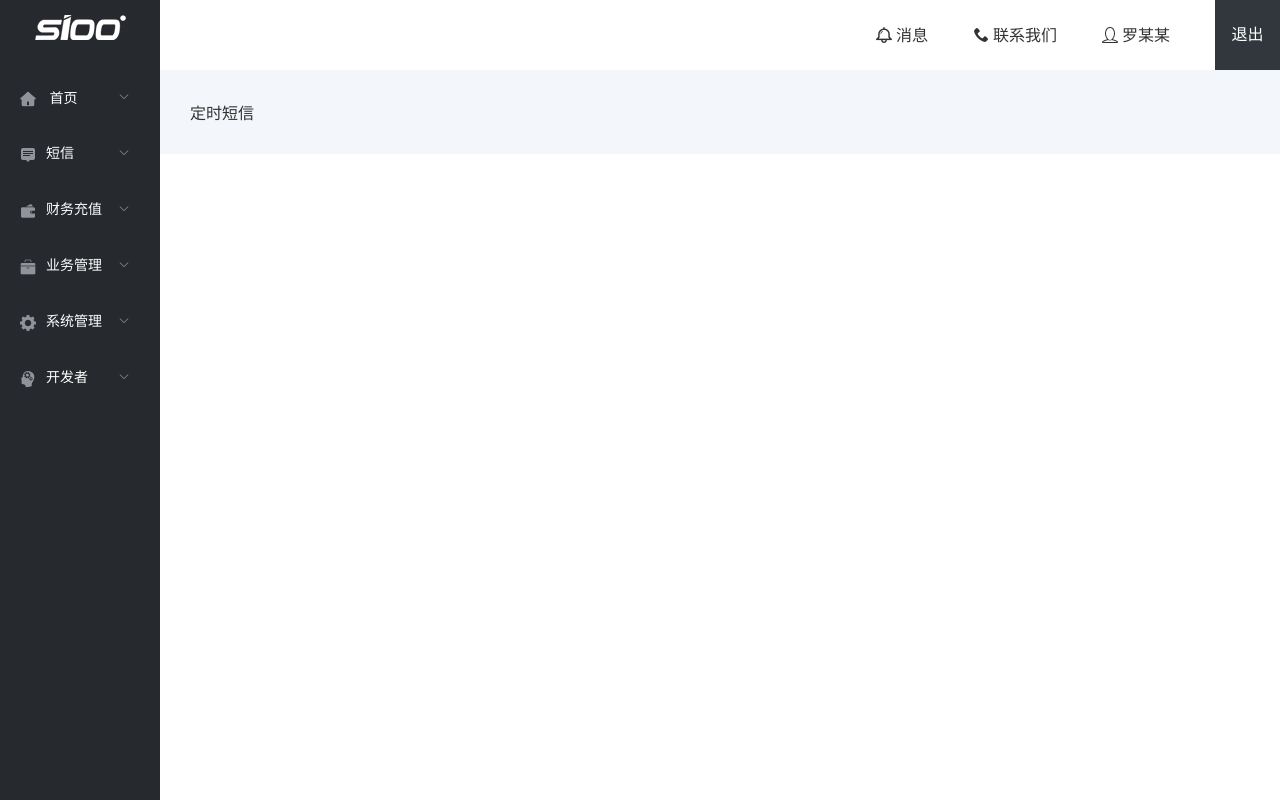
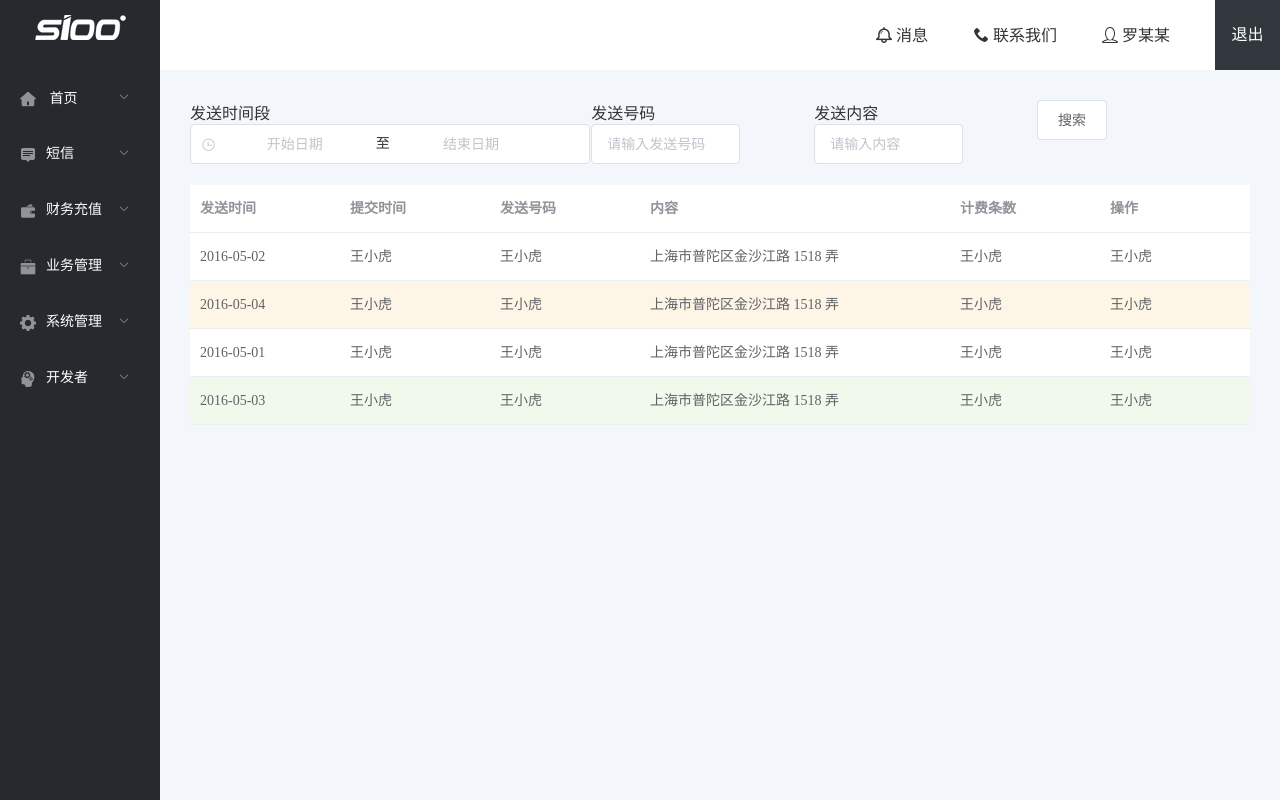
Before and after one commit to kule2018/vue-admin-stepbystep, a Vue app: page /timedSMS in a window 1280 px wide. Built offline with nearby package versions, Linux system fonts and the light colour scheme.

Commit message:
定时短信

```diff
--- a/src/components/ShortMessage/ReplySMS.vue
+++ b/src/components/ShortMessage/ReplySMS.vue
@@ -1,11 +1,148 @@
 <template>
-	<div>
-		短信回复
+	<div id="timedSMS">
+		<div class="timed-search">
+			<el-row :gutter="10">
+				<el-col :span="9">
+					<div class="block">
+						<span class="demonstration">发送时间段</span>
+						<el-date-picker v-model="value5" type="datetimerange" :picker-options="pickerOptions2" range-separator="至"
+						 start-placeholder="开始日期" end-placeholder="结束日期" align="right">
+						</el-date-picker>
+					</div>
+				</el-col>
+				<el-col :span="5">
+					<div class="s-number">
+						<span>发送号码</span>
+						<el-input v-model="input" placeholder="请输入发送号码"></el-input>
+					</div>
+				</el-col>
+				<el-col :span="5">
+					<div class="s-n">
+						<span>发送内容</span>
+						<el-input v-model="input" placeholder="请输入内容"></el-input>
+					</div>
+				</el-col>
+       <el-col :span="1">
+				 <el-button>搜索</el-button>
+			 </el-col>
+			</el-row>
+		</div>
+		<div class="timed-table">
+			 <el-table
+    :data="tableData2"
+    style="width: 100%"
+    :row-class-name="tableRowClassName">
+    <el-table-column
+      prop="date"
+      label="接受时间"
+      width="150">
+    </el-table-column>
+    <el-table-column
+      prop="name"
+      label="发送人"
+      width="150">
+    </el-table-column>
+		<el-table-column
+			prop="name"
+			label="发送号码"
+			width="150">
+		</el-table-column>
+
+    <el-table-column
+      prop="address"
+      label="内容">
+    </el-table-column>
+
+		<el-table-column
+			prop="name"
+			label="操作"
+			width="150">
+		</el-table-column>
+  </el-table>
+		</div>
 	</div>
 </template>
 
 <script>
+	export default {
+		data() {
+			return {
+				 tableData2: [{
+          date: '2016-05-02',
+          name: '王小虎',
+          address: '上海市普陀区金沙江路 1518 弄',
+        }, {
+          date: '2016-05-04',
+          name: '王小虎',
+          address: '上海市普陀区金沙江路 1518 弄'
+        }, {
+          date: '2016-05-01',
+          name: '王小虎',
+          address: '上海市普陀区金沙江路 1518 弄',
+        }, {
+          date: '2016-05-03',
+          name: '王小虎',
+          address: '上海市普陀区金沙江路 1518 弄'
+        }],
+				pickerOptions2: {
+					shortcuts: [{
+						text: '最近一周',
+						onClick(picker) {
+							const end = new Date();
+							const start = new Date();
+							start.setTime(start.getTime() - 3600 * 1000 * 24 * 7);
+							picker.$emit('pick', [start, end]);
+						}
+					}, {
+						text: '最近一个月',
+						onClick(picker) {
+							const end = new Date();
+							const start = new Date();
+							start.setTime(start.getTime() - 3600 * 1000 * 24 * 30);
+							picker.$emit('pick', [start, end]);
+						}
+					}, {
+						text: '最近三个月',
+						onClick(picker) {
+							const end = new Date();
+							const start = new Date();
+							start.setTime(start.getTime() - 3600 * 1000 * 24 * 90);
+							picker.$emit('pick', [start, end]);
+						}
+					}]
+				},
+				value4: [new Date(2000, 10, 10, 10, 10), new Date(2000, 10, 11, 10, 10)],
+				value5: ''
+			};
+		},
+		methods: {
+      tableRowClassName({row, rowIndex}) {
+        if (rowIndex === 1) {
+          return 'warning-row';
+        } else if (rowIndex === 3) {
+          return 'success-row';
+        }
+        return '';
+      }
+    }
+	};
 </script>
 
 <style>
+	.el-scrollbar__view {
+		height: 100%;
+	}
+	.el-input {
+		width: 70%;
+	}
+	 .el-table .warning-row {
+    background: oldlace;
+  }
+
+  .el-table .success-row {
+    background: #f0f9eb;
+  }
+	.timed-table {
+		margin-top: 21px;
+	}
 </style>
--- a/src/components/ShortMessage/TimedSMS.vue
+++ b/src/components/ShortMessage/TimedSMS.vue
@@ -1,11 +1,153 @@
 <template>
-	<div>
-		定时短信
+	<div id="timedSMS">
+		<div class="timed-search">
+			<el-row :gutter="10">
+				<el-col :span="9">
+					<div class="block">
+						<span class="demonstration">发送时间段</span>
+						<el-date-picker v-model="value5" type="datetimerange" :picker-options="pickerOptions2" range-separator="至"
+						 start-placeholder="开始日期" end-placeholder="结束日期" align="right">
+						</el-date-picker>
+					</div>
+				</el-col>
+				<el-col :span="5">
+					<div class="s-number">
+						<span>发送号码</span>
+						<el-input v-model="input" placeholder="请输入发送号码"></el-input>
+					</div>
+				</el-col>
+				<el-col :span="5">
+					<div class="s-n">
+						<span>发送内容</span>
+						<el-input v-model="input" placeholder="请输入内容"></el-input>
+					</div>
+				</el-col>
+       <el-col :span="1">
+				 <el-button>搜索</el-button>
+			 </el-col>
+			</el-row>
+		</div>
+		<div class="timed-table">
+			 <el-table
+    :data="tableData2"
+    style="width: 100%"
+    :row-class-name="tableRowClassName">
+    <el-table-column
+      prop="date"
+      label="发送时间"
+      width="150">
+    </el-table-column>
+    <el-table-column
+      prop="name"
+      label="提交时间"
+      width="150">
+    </el-table-column>
+		<el-table-column
+			prop="name"
+			label="发送号码"
+			width="150">
+		</el-table-column>
+
+    <el-table-column
+      prop="address"
+      label="内容">
+    </el-table-column>
+		<el-table-column
+			prop="name"
+			label="计费条数"
+			width="150">
+		</el-table-column>
+
+		<el-table-column
+			prop="name"
+			label="操作"
+			width="150">
+		</el-table-column>
+  </el-table>
+		</div>
 	</div>
 </template>
 
 <script>
+	export default {
+		data() {
+			return {
+				 tableData2: [{
+          date: '2016-05-02',
+          name: '王小虎',
+          address: '上海市普陀区金沙江路 1518 弄',
+        }, {
+          date: '2016-05-04',
+          name: '王小虎',
+          address: '上海市普陀区金沙江路 1518 弄'
+        }, {
+          date: '2016-05-01',
+          name: '王小虎',
+          address: '上海市普陀区金沙江路 1518 弄',
+        }, {
+          date: '2016-05-03',
+          name: '王小虎',
+          address: '上海市普陀区金沙江路 1518 弄'
+        }],
+				pickerOptions2: {
+					shortcuts: [{
+						text: '最近一周',
+						onClick(picker) {
+							const end = new Date();
+							const start = new Date();
+							start.setTime(start.getTime() - 3600 * 1000 * 24 * 7);
+							picker.$emit('pick', [start, end]);
+						}
+					}, {
+						text: '最近一个月',
+						onClick(picker) {
+							const end = new Date();
+							const start = new Date();
+							start.setTime(start.getTime() - 3600 * 1000 * 24 * 30);
+							picker.$emit('pick', [start, end]);
+						}
+					}, {
+						text: '最近三个月',
+						onClick(picker) {
+							const end = new Date();
+							const start = new Date();
+							start.setTime(start.getTime() - 3600 * 1000 * 24 * 90);
+							picker.$emit('pick', [start, end]);
+						}
+					}]
+				},
+				value4: [new Date(2000, 10, 10, 10, 10), new Date(2000, 10, 11, 10, 10)],
+				value5: ''
+			};
+		},
+		methods: {
+      tableRowClassName({row, rowIndex}) {
+        if (rowIndex === 1) {
+          return 'warning-row';
+        } else if (rowIndex === 3) {
+          return 'success-row';
+        }
+        return '';
+      }
+    }
+	};
 </script>
 
 <style>
+	.el-scrollbar__view {
+		height: 100%;
+	}
+	.el-input {
+		width: 70%;
+	}
+	 .el-table .warning-row {
+    background: oldlace;
+  }
+
+  .el-table .success-row {
+    background: #f0f9eb;
+  }
+	.timed-table {
+		margin-top: 21px;
+	}
 </style>
```
